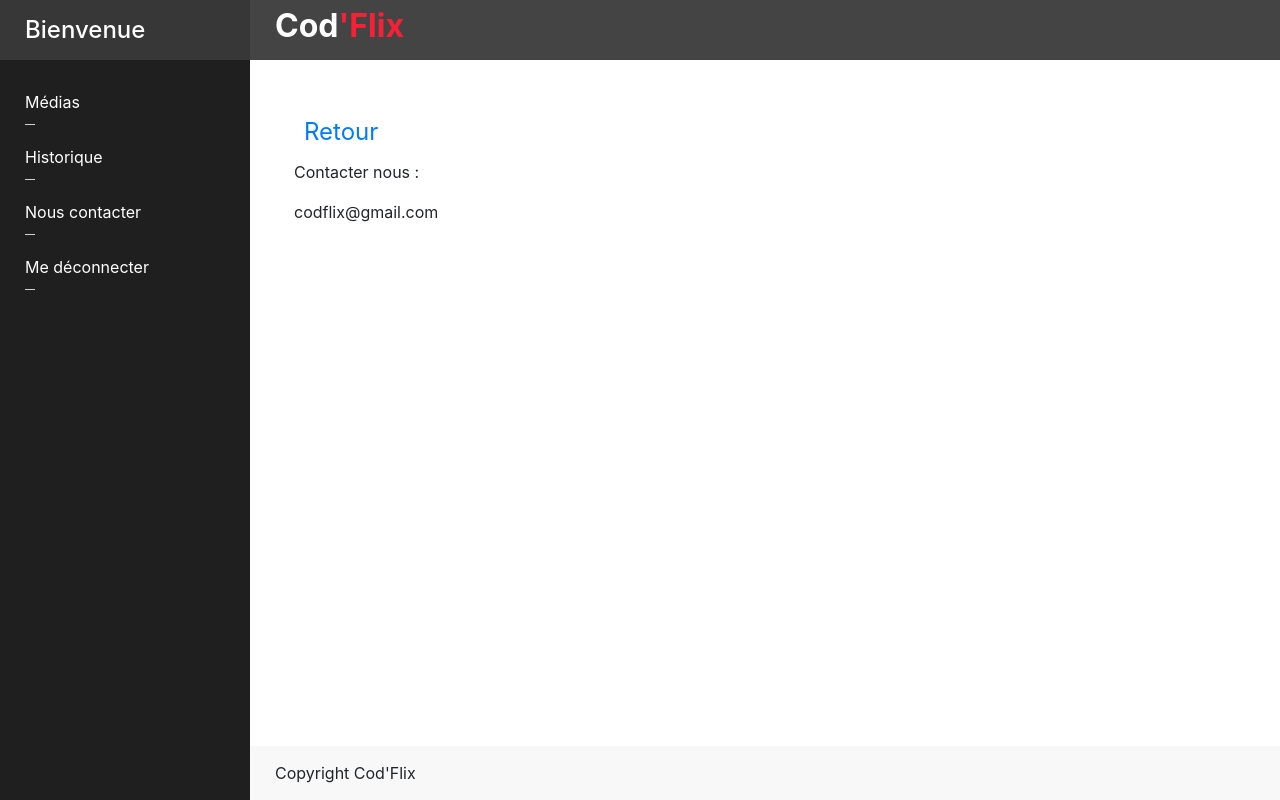
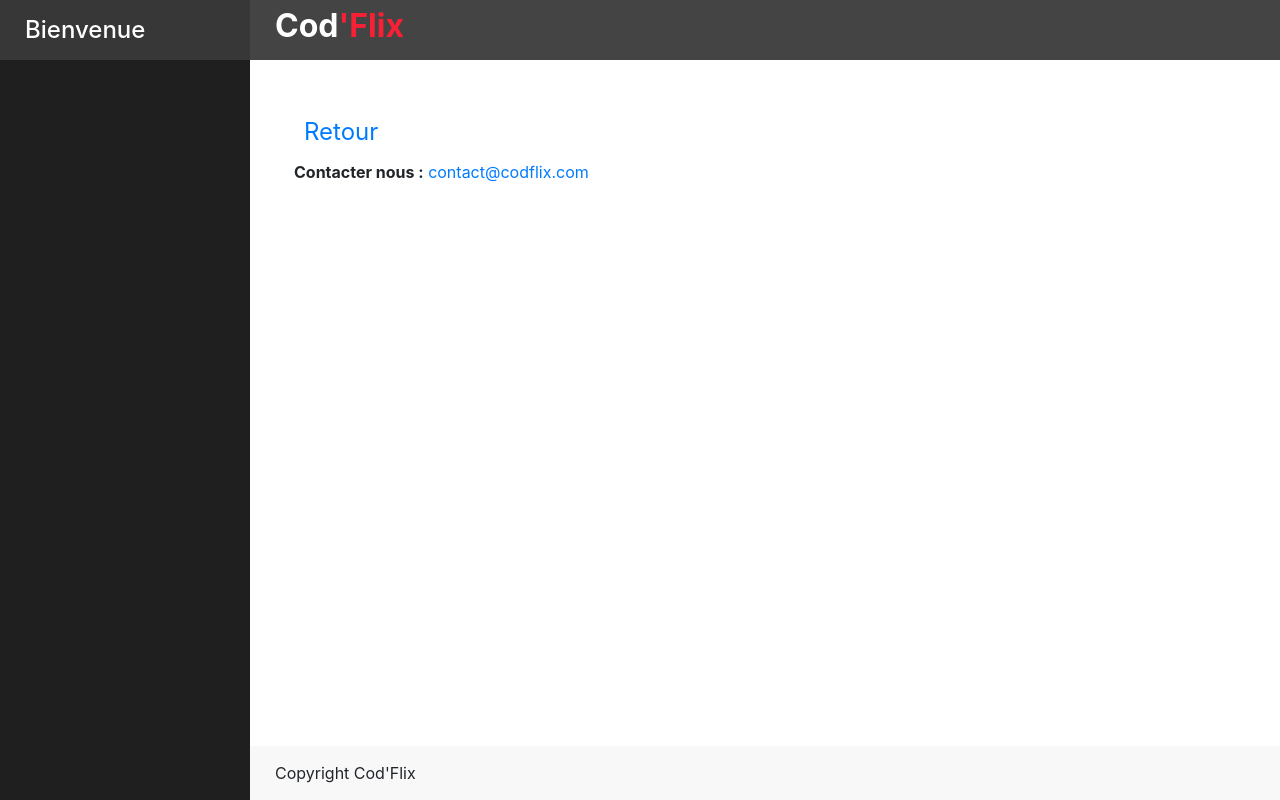
Before and after one commit to RomanCLV/CodFLix, a PHP site: page /codflix/view/contactUsView.php in a window 1280 px wide. Run offline with PHP 8.4, Linux system fonts and the light colour scheme; some libraries are stand-ins or nearby versions.

Commit message:
access to contact us view without connexion, user can send a mail to contact@codflix.com

```diff
--- a/view/contactUsView.php
+++ b/view/contactUsView.php
@@ -4,9 +4,11 @@
 
 <div class="media-detail-main-container">
     <div class="media-detail-container">
-        <a href="index.php?action=media" class="back">Retour</a>
-        <p>Contacter nous :</p>
-        <p>codflix@gmail.com</p>
+        <a href="index.php" class="back">Retour</a>
+        <address>
+            <strong>Contacter nous :</strong>
+            <a href="mailto:contact@codflix.com">contact@codflix.com</a>
+        </address>
     </div>
 </div>
 
--- a/view/dashboard.php
+++ b/view/dashboard.php
@@ -19,25 +19,38 @@
         <div class="sidebar-menu">
             <ul>
                 <?php
-                    if (isset($_GET["action"]) && $_GET["action"] === "media") {
+                    if (isset($_SESSION["user_id"]))
+                    {
+
+                        if (isset($_GET["action"]) && $_GET["action"] === "media")
+                        {
                             echo "<li class=\"active\"><a href=\"index.php?action=media\">Médias</a></li>";
-                    } else {
+                        }
+                        else
+                        {
                             echo "<li><a href=\"index.php?action=media\">Médias</a></li>";
                         }
 
-                    if (isset($_GET["action"]) && $_GET["action"] === "history") {
+                        if (isset($_GET["action"]) && $_GET["action"] === "history")
+                        {
                             echo "<li class=\"active\"><a href=\"index.php?action=history\">Historique</a></li>";
-                    } else {
+                        }
+                        else
+                        {
                             echo "<li><a href=\"index.php?action=history\">Historique</a></li>";
                         }
 
-                    if (isset($_GET["action"]) && $_GET["action"] === "contactus") {
+                        if (isset($_GET["action"]) && $_GET["action"] === "contactus")
+                        {
                             echo "<li class=\"active\"><a href=\"index.php?action=contactus\">Nous contacter</a></li>";
-                    } else {
+                        }
+                        else
+                        {
                             echo "<li><a href=\"index.php?action=contactus\">Nous contacter</a></li>";
                         }
+                        echo "<li><a href=\"index.php?action=logout\">Me déconnecter</a></li>";
+                    }
                 ?>
-                <li><a href="index.php?action=logout">Me déconnecter</a></li>
             </ul>
         </div>
     </nav>
```
Also changed, not shown: view/auth/activationView.php (+7 -0 lines), view/auth/loginView.php (+7 -0 lines), view/auth/signupView.php (+8 -0 lines). Lines whose indentation alone changed are shown as unchanged.
